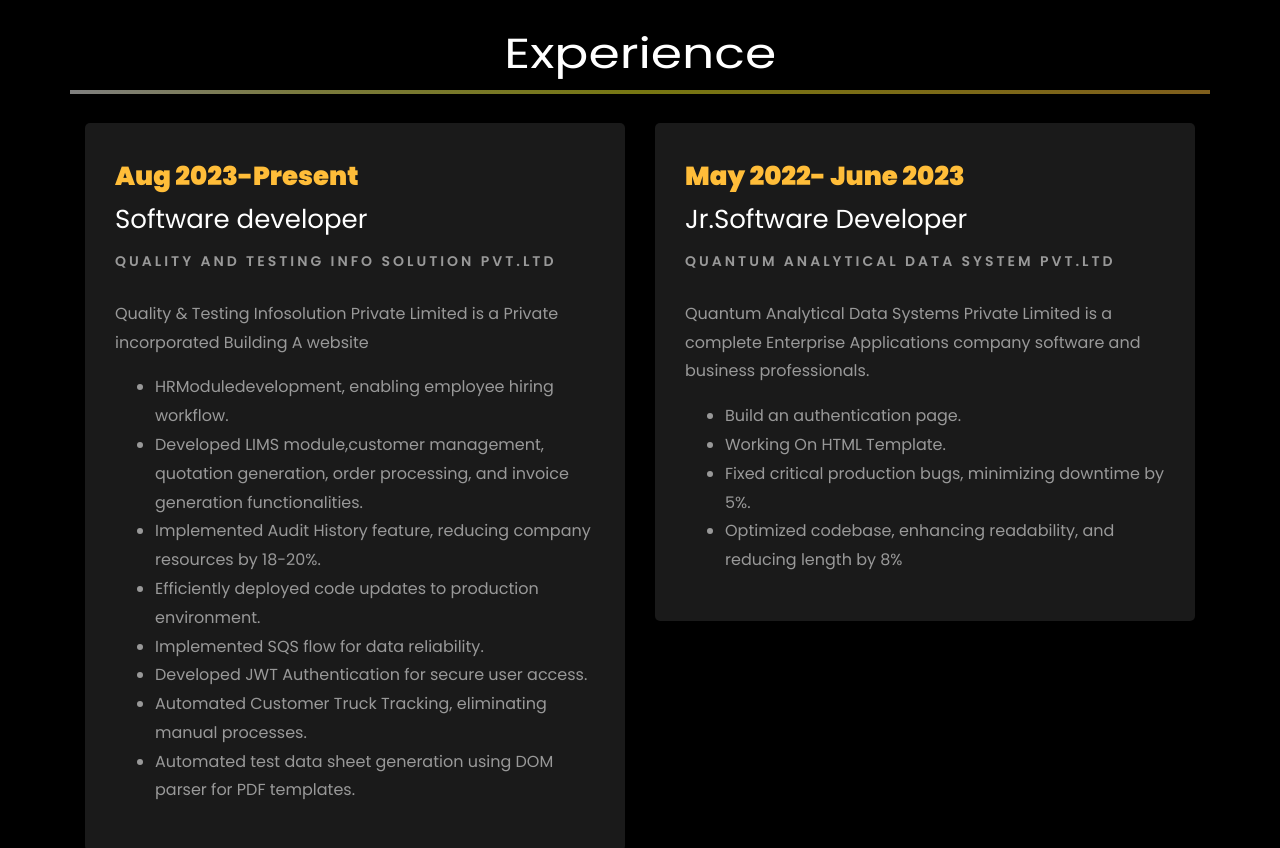
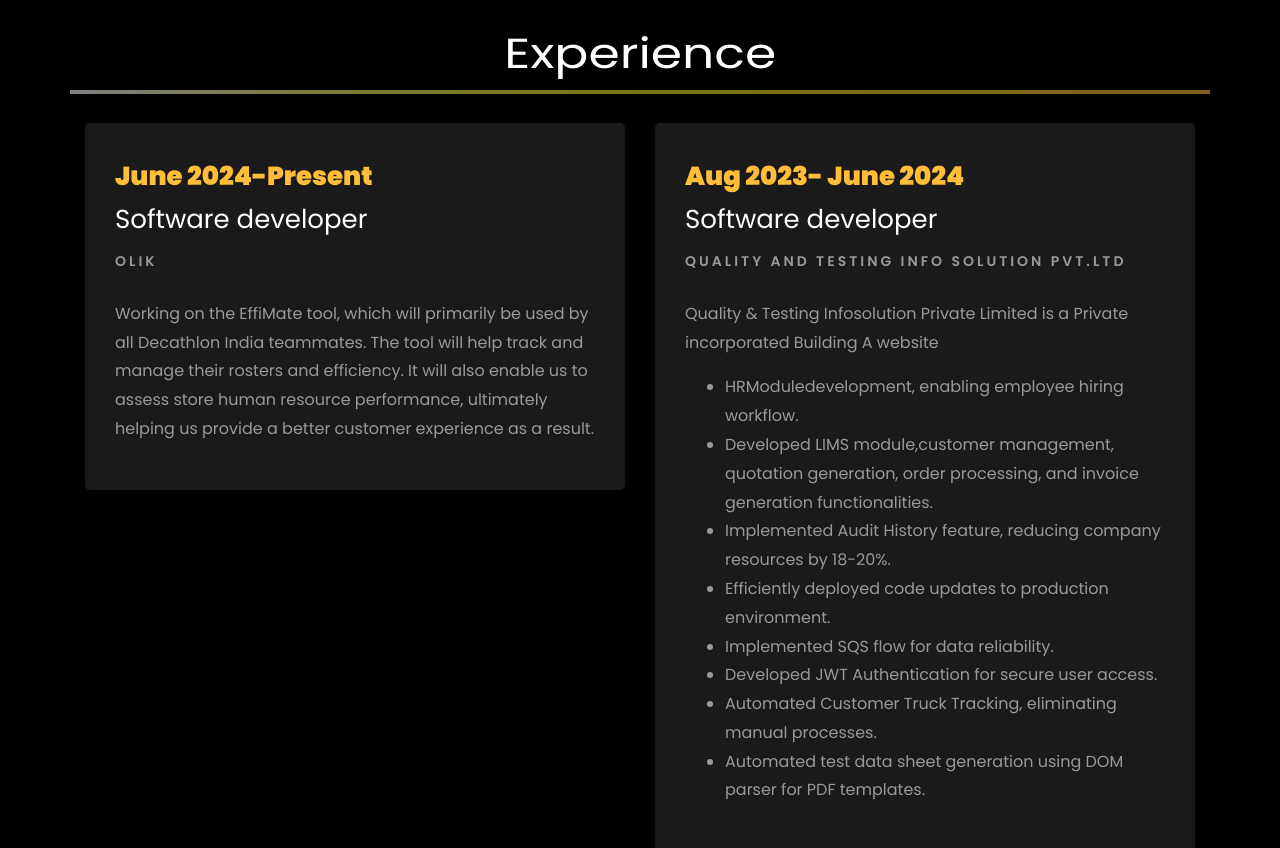
Before and after one commit to gray9-6/PortFolio, a plain HTML site: page index.html in a window 1280 px wide. Shown: the part 2040-2888 px from the top of the page. Drawn offline with Linux system fonts and the light colour scheme; animation ran at ten frames a second; files whose address does not match are found by name.

Commit message:
Update index.html
add olik experience

```diff
--- a/index.html
+++ b/index.html
@@ -300,7 +300,7 @@
 									<li class="d-flex"><span>Education:</span> <span>Bachelor of Engineering</span></li>
 									<li class="d-flex"><span>Language:</span> <span>English, Hindi</span></li>
 
-									<li class="d-flex"><span>Other Skills:</span> <span>Java,Core-Java,Hibernate,Microservices,HTML, CSS, JAVASCRIPT, Angular,SQL, MONGODB, AWS, RESTAPI </span></li>
+									<li class="d-flex"><span>Other Skills:</span> <span>Java,Core-Java,Hibernate,Microservices,HTML, CSS, JAVASCRIPT, React,SQL, MONGODB, AWS, RESTAPI, Liquibase</span></li>
 									<li class="d-flex"><span>Interest:</span> <span>Traveling,Learning new Technologies,Reading,Cricket</span></li>
 
 								</ul>
@@ -343,9 +343,22 @@
 		<br>
 
 		<div class="row">
+			<div class="col-md-6">
+					<div class="resume-wrap ftco-animate">
+						<span class="date"> June 2024-Present</span>
+						<h2>Software developer</h2>
+						<span class="position">Olik</span>
+						<p class="mt-4">Working on the EffiMate tool, which will primarily be used by all Decathlon India teammates.
+							The tool will help track and manage their rosters and efficiency.
+							It will also enable us to assess store human resource performance,
+							ultimately helping us provide a better customer experience as a result.
+						</p>
+					</div>
+
+				</div>
 				<div class="col-md-6">
 					<div class="resume-wrap ftco-animate">
-						<span class="date"> Aug 2023-Present</span>
+						<span class="date"> Aug 2023- June 2024</span>
 						<h2>Software developer</h2>
 						<span class="position">Quality and Testing Info Solution Pvt.ltd</span>
 						<p class="mt-4">Quality & Testing Infosolution Private Limited is a Private incorporated Building A website
```
